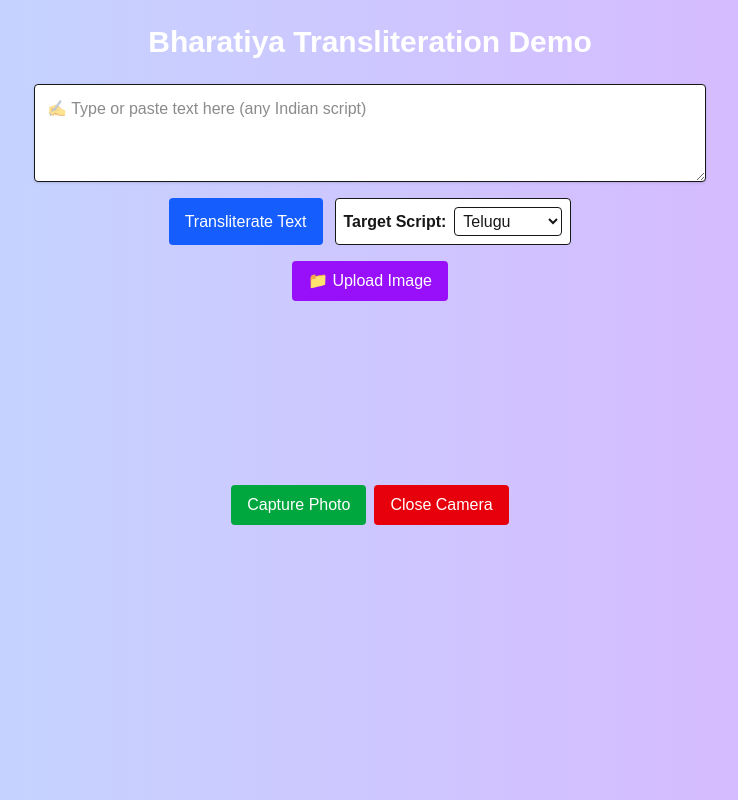
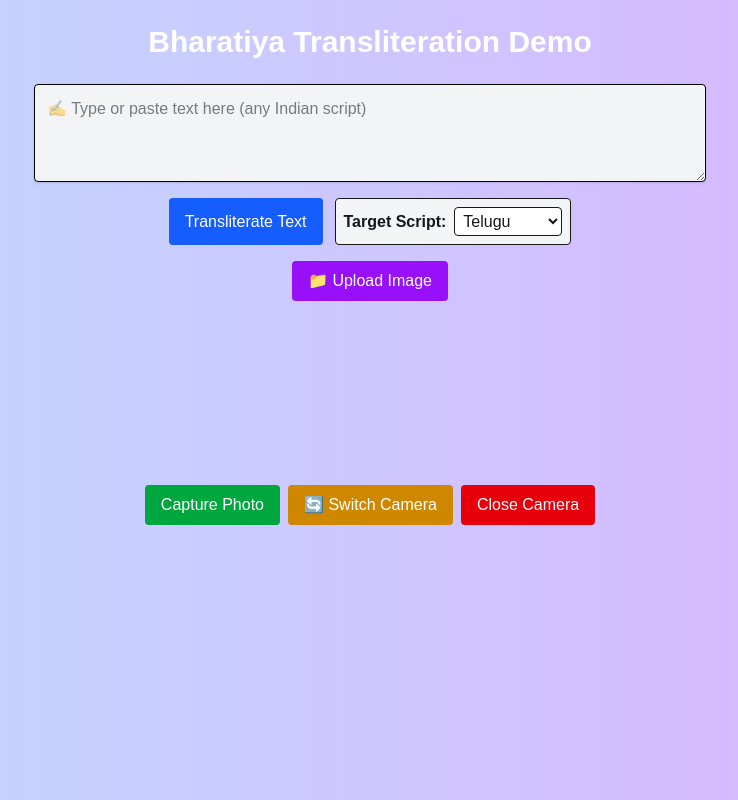
Before and after one commit to vivekm500/translit-frontend, a Next.js app: page / in a window 1280 px wide. Both pictures are taken after a click on the button "📷 Open Camera". Shown: the whole page, without its empty margins (270-1008 px from the left). Built offline with nearby package versions, Linux system fonts and the light colour scheme; no server answers.

Commit message:
Update index.tsx

```diff
--- a/pages/index.tsx
+++ b/pages/index.tsx
@@ -2,7 +2,6 @@ import { useState, useRef, useCallback } from "react";
 import Cropper, { Area } from "react-easy-crop";
 import Webcam from "react-webcam";
 
-// Define backend result type
 interface TransliterationResult {
   input: string;
   detected_script: string;
@@ -10,7 +9,6 @@ interface TransliterationResult {
   transliterated_english: string;
 }
 
-// Crop area pixels type
 type CropArea = Area | null;
 
 export default function Home() {
@@ -27,19 +25,20 @@ export default function Home() {
   const inputRef = useRef<HTMLInputElement | null>(null);
   const webcamRef = useRef<Webcam | null>(null);
   const [cameraOpen, setCameraOpen] = useState<boolean>(false);
+  const [facingMode, setFacingMode] = useState<"user" | "environment">(
+    "environment"
+  ); // rear default
 
   const onCropComplete = useCallback((_c: Area, croppedAreaPx: Area) => {
     setCroppedAreaPixels(croppedAreaPx);
   }, []);
 
-  // Upload file
   const handleFile = (file: File | undefined) => {
     if (!file) return;
     const url = URL.createObjectURL(file);
     setImageUrl(url);
   };
 
-  // Capture from webcam
   const captureFromWebcam = () => {
     const screenshot = webcamRef.current?.getScreenshot();
     if (screenshot) {
@@ -48,7 +47,6 @@ export default function Home() {
     }
   };
 
-  // Manual text transliteration
   const handleTransliterateText = async () => {
     if (!textInput.trim()) return alert("Enter text first");
     setLoading(true);
@@ -70,7 +68,6 @@ export default function Home() {
     setLoading(false);
   };
 
-  // Process image
   const handleProcessImage = async () => {
     if (!imageUrl) return alert("Upload or capture image first");
     setLoading(true);
@@ -139,16 +136,16 @@ export default function Home() {
 
   return (
     <div className="flex flex-col items-center min-h-screen p-6 bg-gradient-to-r from-blue-200 to-purple-300">
-      <h1 className="text-3xl font-bold text-white mb-6">
+      <h1 className="text-3xl font-bold text-white mb-6 text-center">
         Bharatiya Transliteration Demo
       </h1>
 
-      {/* Text input box */}
+      {/* Text input */}
       <textarea
         value={textInput}
         onChange={(e) => setTextInput(e.target.value)}
         placeholder="✍️ Type or paste text here (any Indian script)"
-        className="w-full max-w-2xl p-3 rounded border shadow mb-4 bg-white"
+        className="w-full max-w-2xl p-3 rounded border shadow mb-4 bg-gray-100 text-black"
         rows={3}
       />
       <div className="flex gap-3 mb-4 flex-wrap">
@@ -159,12 +156,12 @@ export default function Home() {
           Transliterate Text
         </button>
 
-        <div className="border rounded p-2 bg-white">
+        <div className="border rounded p-2 bg-gray-100">
           <label className="font-semibold mr-2">Target Script:</label>
           <select
             value={target}
             onChange={(e) => setTarget(e.target.value)}
-            className="p-1 border rounded"
+            className="p-1 border rounded bg-white"
           >
             <option value="hindi">Hindi</option>
             <option value="english">English</option>
@@ -198,7 +195,7 @@ export default function Home() {
         </button>
       </div>
 
-      {/* Camera toggle */}
+      {/* Camera */}
       <div className="mb-4">
         {!cameraOpen ? (
           <button
@@ -214,6 +211,7 @@ export default function Home() {
               ref={webcamRef}
               screenshotFormat="image/jpeg"
               width={320}
+              videoConstraints={{ facingMode }}
             />
             <div className="flex gap-2 mt-2">
               <button
@@ -221,6 +219,14 @@ export default function Home() {
                 onClick={captureFromWebcam}
               >
                 Capture Photo
+              </button>
+              <button
+                className="px-4 py-2 bg-yellow-600 text-white rounded"
+                onClick={() =>
+                  setFacingMode(facingMode === "user" ? "environment" : "user")
+                }
+              >
+                🔄 Switch Camera
               </button>
               <button
                 className="px-4 py-2 bg-red-600 text-white rounded"
@@ -266,7 +272,7 @@ export default function Home() {
 
       {/* Results */}
       {result && (
-        <div className="mt-6 bg-white p-4 rounded shadow w-full max-w-2xl">
+        <div className="mt-6 bg-gray-100 p-4 rounded shadow w-full max-w-2xl text-black">
           <h2 className="font-bold mb-2">Result</h2>
           <p>
             <strong>Detected script:</strong> {result.detected_script}
```
